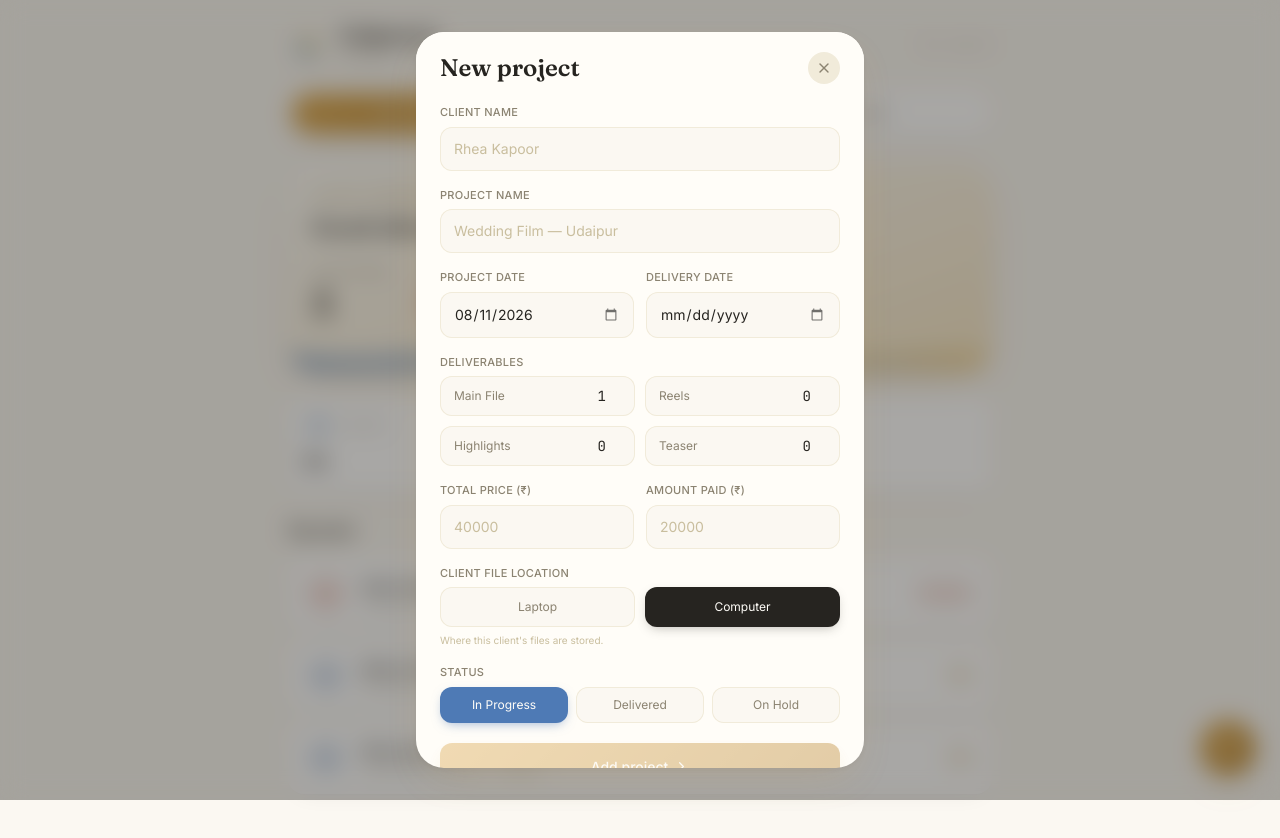
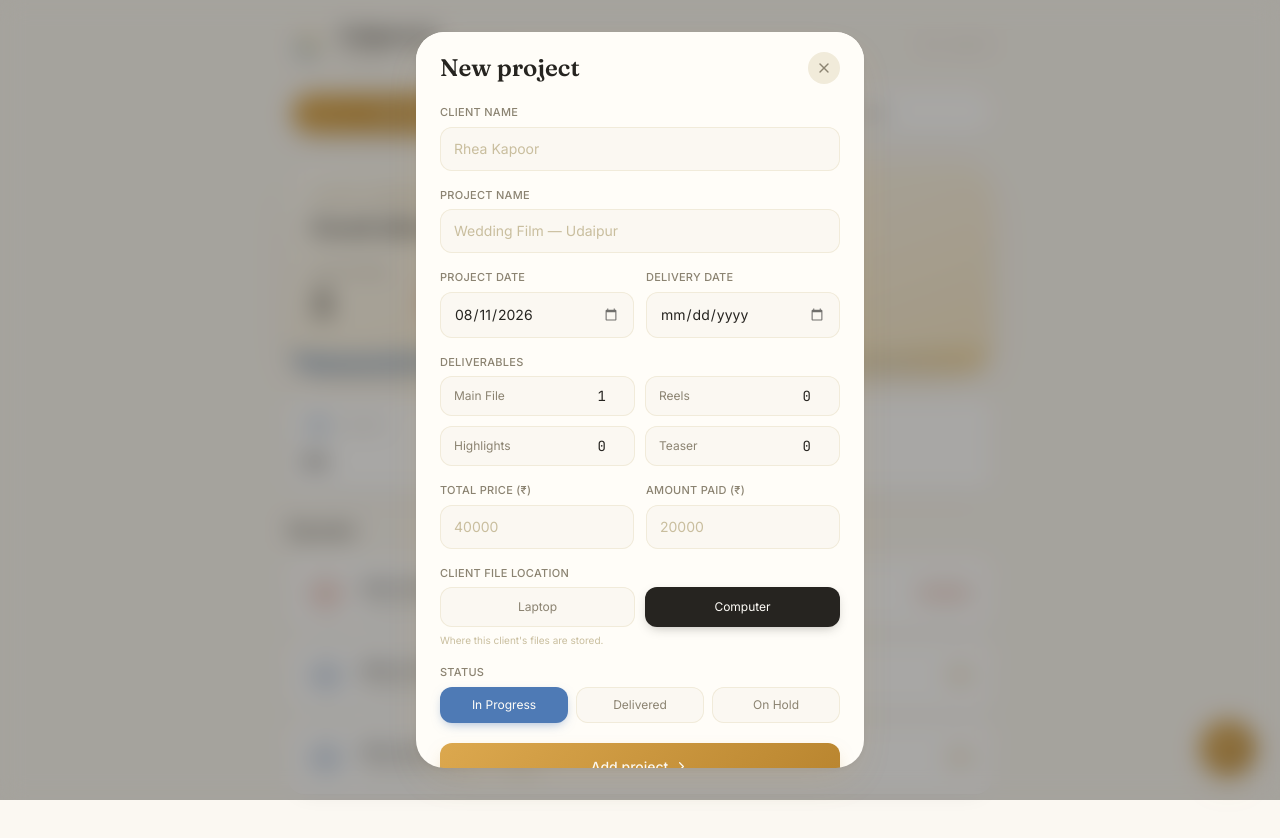
Before and after one commit to dedsecmovies420/Galpoapp, a React (Vite) app: page / in a window 1280 px wide. Both pictures are taken after a click on the button 1228 px from the left and 748 px from the top of the page. Shown: the top 838 px of the page. Built offline with nearby package versions, Linux system fonts and the light colour scheme.

Commit message:
Update App.jsx

```diff
--- a/src/App.jsx
+++ b/src/App.jsx
@@ -718,7 +718,7 @@ function submit() {
 
           <div className="flex gap-2.5 pt-1">
             {onDelete && <button onClick={onDelete} className="px-4 py-3.5 rounded-xl text-sm text-[#C4593F] bg-[#FBF0EC] press"><Trash2 size={16} /></button>}
-            <button onClick={submit} disabled={!canSubmit} className="flex-1 font-medium text-sm py-3.5 rounded-xl transition disabled:opacity-40 disabled:cursor-not-allowed flex items-center justify-center gap-1.5 press" style={{ background: "linear-gradient(135deg, #DCA84E, #B8842E)", color: "#FBF8F2", boxShadow: "0 8px 20px -8px rgba(184,132,46,0.6)" }}>
+            <button onClick={submit} className="flex-1 font-medium text-sm py-3.5 rounded-xl transition disabled:opacity-40 disabled:cursor-not-allowed flex items-center justify-center gap-1.5 press" style={{ background: "linear-gradient(135deg, #DCA84E, #B8842E)", color: "#FBF8F2", boxShadow: "0 8px 20px -8px rgba(184,132,46,0.6)" }}>
               {initial ? "Save changes" : "Add project"} <ChevronRight size={15} />
             </button>
           </div>
```
